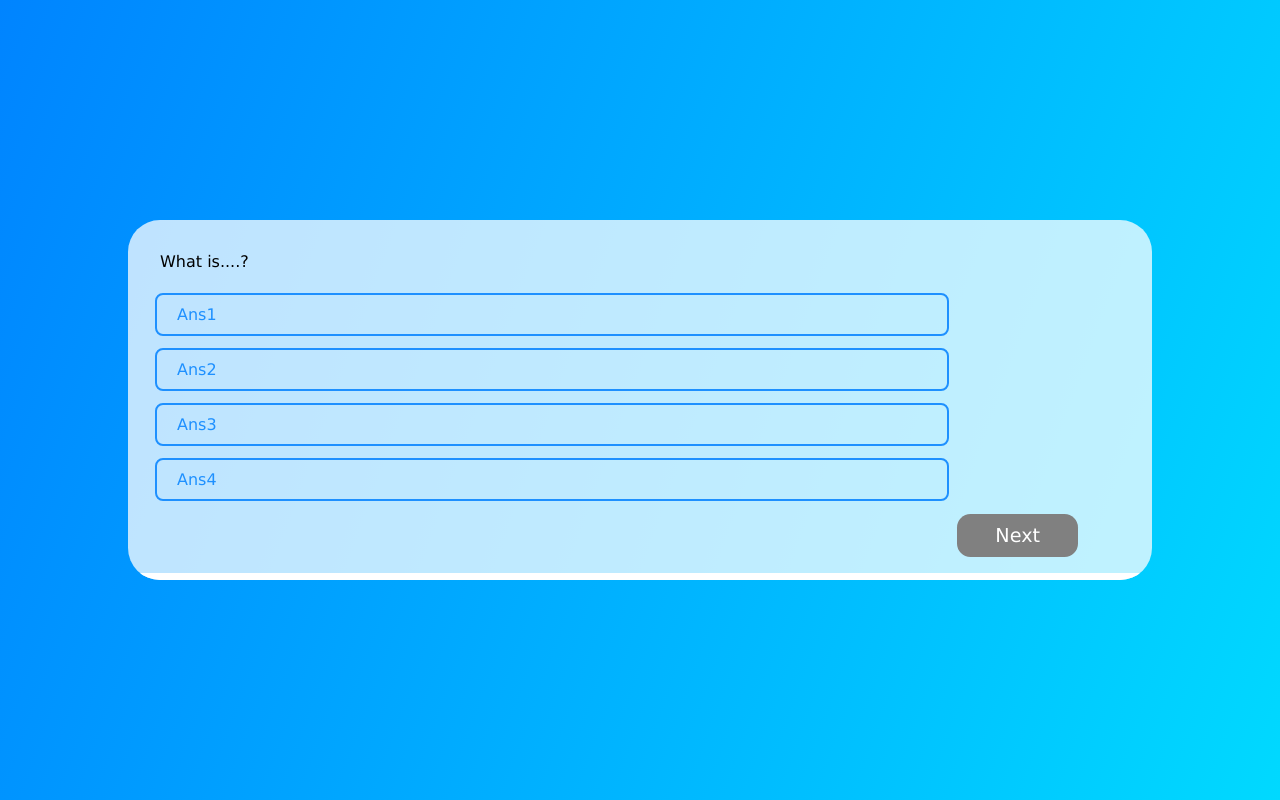
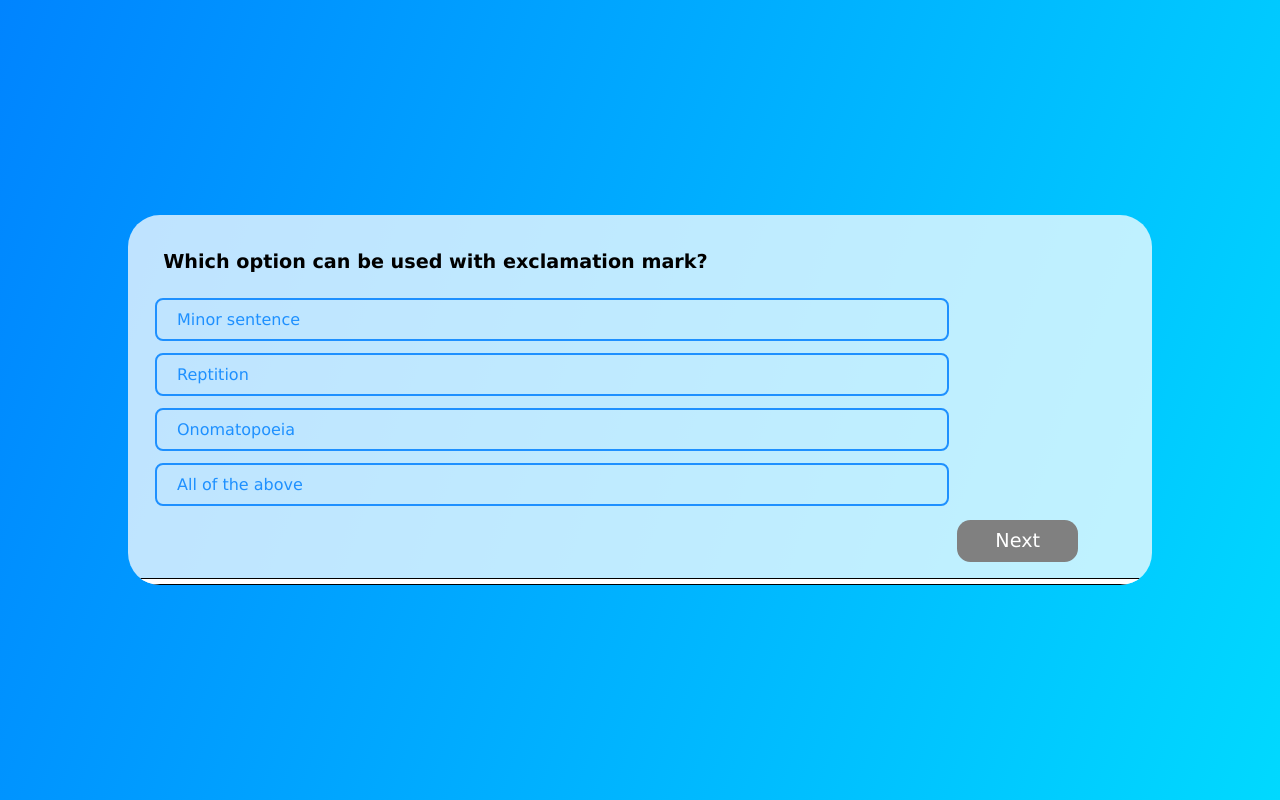
Before and after one commit to ThawyeZaw/EFL_quiz, a plain HTML site: page index.html in a window 1280 px wide. Drawn offline with nearby package versions, Linux system fonts and the light colour scheme.

Commit message:
commit
Questions added
Error fixed
Save result as image feature added

```diff
--- a/index.css
+++ b/index.css
@@ -23,7 +23,8 @@
 }
 .question > p {
 	margin: 1em 1em;
-	font: bold 1.2em;
+	font-size: 1.2em;
+	font-weight: bold;
 }
 input[type='radio'] {
 	display: none;
@@ -81,6 +82,7 @@ button {
 	width: 100%;
 	background: white;
 	height: 2%;
+	border: 1px solid black;
 }
 .progress > span {
 	position: relative;
@@ -97,6 +99,11 @@ button {
 	justify-content: space-between;
 	padding-bottom: 1em;
 	border-bottom: 1px solid #000;
+}
+.mark {
+	font-size: 1.5em;
+	font-weight: bold;
+	font-style: italic;
 }
 .result {
 	padding: 0.5em;
@@ -151,11 +158,32 @@ button {
   top: 20%;
   left: 20%;
   width: 60vw;
-  height: 60vh;
+  height: 70vh;
   overflow: hidden;
   object-fit: contain;
+	background: white;
+	border: 1px solid #000;
+	border-radius: 1em;
 }
 .canvas > canvas, .canvas img {
   width: 100% !important;
-  height: 100% !important;
+  height: 90% !important;
 }
+.saveButtons {
+	display: flex;
+	justify-content: space-between;
+	height: 10%;
+}
+.saveButtons > a,
+.saveButtons > button {
+	text-align: center;
+	color: white;
+  background: #0084ff;
+  font-weight: bold;
+  text-decoration: underline;
+  border: 2px transparent;
+	margin: 1vh 4vw;
+	border-radius: 0.4em;
+	height: 50%;
+	padding: 0.2em 1em 0.8em 1em;
+}
--- a/index.js
+++ b/index.js
@@ -1,52 +1,135 @@
-const Questons = [
+const Questons_data = [
   {
-    question: "What is....?",
-    options: ["Ans1", "Ans2", "Ans3", "Ans4"],
-    correctAns: "Ans1"
+    question: "Pick the option which is completely a fact.",
+    options: [
+      "Diamond, which is world's most precious jewel, is very costly.",
+      'Susan, a veteran dress designer, said, "I think diamonds are precious."',
+      "Anyone who comes to to the jewellery market loves gem.",
+      "Any woman who wears diamond necklaces is fabulous."],
+    correctAns: 'Susan, a veteran dress designer, said, "I think diamonds are precious."'
   },
   {
-    question: "What do you call a....?",
-    options: ["option1", "option2", "option3", "option4"],
-    correctAns: "option1"
+    question: "Which is the best option to use after many complex sentences in a descriptive essay?",
+    options: [
+      "Rule of three",
+      "Shock tactics",
+      "Emotive language",
+      "Directly addressing the reader"],
+    correctAns: "Shock tactics"
   },
   {
-    question: "Which would you like....?",
-    options: ["Ans1", "Ans2", "Ans3", "Ans4"],
-    correctAns: "Ans2"
+    question: "Which option has all correct spelling?",
+    options: [
+      "Onomatapoea, Personal Anedote, Imaginary, Rhetorical Question",
+      "Personal Anacdote, Onamatopoia, Imagary, Rhethorical Question",
+      "Imagery, Rhetorical Question, Personal Anecdote, Onomatopoeia",
+      "Rhetoricel Question, Personal Anedote, Onamatopoeia, Imagary"],
+    correctAns: "Imagery, Rhetorical Question, Personal Anecdote, Onomatopoeia"
   },
   {
-    question: "Which would you like....?",
-    options: ["option1", "option2", "option3", "option4"],
-    correctAns: "option2"
+    question: "What is the benefit of using third person tone in narrative writing?",
+    options: [
+      "To involve writer's emotions",
+      "To involve details the character does not know",
+      "Both of the above",
+      "None of the above"],
+    correctAns: "To involve details the character does not know"
   },
   {
-    question: "When do you.......?",
-    options: ["Ans1", "Ans2", "Ans3", "Ans4"],
-    correctAns: "Ans2"
+    question: "Which option is completely correct in punctuation?",
+    options: [
+      '"Simon," said Belle, "Can you help me with this?"',
+      '"Simon is cooking," said Belle. "so, can you help me with this?"',
+      '"Simon," said Belle, "can you help me with this?"',
+      '"Simon is cooking." said Belle, "So, can you help me with this?"'],
+    correctAns: '"Simon," said Belle, "can you help me with this?"'
   },
   {
-    question: "What is a....?",
-    options: ["option1", "option2", "option3", "option4"],
-    correctAns: "option1"
-  }]
-let num = 0, trueAnswer = ""
+    question: "What should not be done in descriptive / narrative writing as a first persona?",
+    options: [
+      "Describing other characters' emotions",
+      "Describing main character's personality",
+      "Describing what the main character cannot see",
+      "Describing how the main character dies"],
+    correctAns: "Describing how the main character dies"
+  },
+  {
+    question: "What is the best option when the audience is around 6 years old?",
+    options: [
+      "Informal tone",
+      "Formal tone",
+      "Semiformal tone",
+      "Semiformal but mostly informal tone"],
+    correctAns: "Semiformal tone"
+  },
+  {
+    question: "Which does 'Comma Splice' mean?",
+    options: [
+      "Connecting sentences with only comma",
+      "Not using comma before FANBOYS",
+      "Using comma after a FANBOYS, which is after another semicolon",
+      "None of the above"],
+    correctAns: "Connecting sentences with only comma"
+  },
+  {
+    question: "Which option can be used with exclamation mark?",
+    options: [
+      "Minor sentence",
+      "Reptition",
+      "Onomatopoeia",
+      "All of the above"],
+    correctAns: "All of the above"
+  },
+  {
+    question: `"An astonishing sight the lamp reveals, for there, within a metre of the door, stretching as far as one could see in the shadows and blocking the entrance of the chamber, stood to all appearance was a solid wall of gold."
+    <br><br>The author is witnessing a...?`,
+    options: [
+      "The light of the lamp",
+      "The door",
+      "The view of light and shadows",
+      "The wall"],
+    correctAns: "The wall"
+  }
+]
+
+let num = 0, trueAnswer = "", questionLimit = 6, Questons = []
 
 /* --------- display question on load --------- */
 window.onload = () => {
+  ramdomzie()
   DisplayNext()
-  EnableButton()
+}
+/* ---- function to ramdomzie the questions --- */
+function ramdomzie() {
+  let nums = []
+  for (let i = 0; i < Questons_data.length; i++) {
+    nums.push(i)
+  }
+  for (var i = nums.length - 1; i > 0; i--) {
+    var j = Math.floor(Math.random() * (i + 1));
+    var temp = nums[i];
+    nums[i] = nums[j];
+    nums[j] = temp;
+  }
+  nums.forEach(n => {
+    Questons.push(Questons_data[n])
+  })
 }
 
 /* ----- display the question and answers ----- */
 const wrapper = document.querySelector('.wrapper'),
   DisplayNext = () => {
+    ramdomzie()
     let input_data = Questons[num],
+    /* ------ add options and it values to it ----- */
       option = ""
     input_data.options.forEach(q => {
+      let p = q.replace(/\"/g, "~")
       option += `
-    <input type="radio" name="options" id="${q}" value="${q}" />
-    <label for="${q}">${q}</label><br />`
+    <input type="radio" name="options" id="${p}" value="${p}" />
+    <label for="${p}">${q}</label><br />`
     })
+  /* ------------- display the quiz ------------- */
     wrapper.innerHTML = `
   <div class="question">
     <p>${input_data.question}</p>
@@ -57,13 +140,13 @@ const wrapper = document.querySelector('.wrapper'),
   <div class="submit">
     <button onclick="Next()" disabled>Next</button>
   </div>`
-    let width = Math.round(num / Questons.length * 100)
+    let width = Math.round(num / questionLimit * 100)
     wrapper.innerHTML += `
   <div class="progress">
     <span style="width:${width}%"></span>
   </div>`
     num++
-    trueAnswer = input_data.correctAns
+    trueAnswer = input_data.correctAns.replace(/\"/g, "~")
     EnableButton()
   }
 
@@ -85,6 +168,7 @@ const Next = () => {
     options = document.querySelectorAll('input[type="radio"]'),
     chosenValue = document.querySelector('input[type="radio"]:checked').value
   output_data.push({
+    questionNum: num,
     question: question,
     options: [options[0].value, options[1].value, options[2].value, options[3].value],
     correctAns: trueAnswer,
@@ -98,7 +182,7 @@ const Next = () => {
 /* ---- check if all questions are complted --- */
 /* ----------- then show the results ---------- */
 function check() {
-  if (output_data.length == 4) {
+  if (output_data.length == questionLimit - 1) {
     let button = document.querySelector(".submit button")
     button.innerHTML = "Finish"
     button.addEventListener("click", () => {
@@ -108,25 +192,27 @@ function check() {
           marks += 1
         }
       })
+      /* -------- show the results and marks -------- */
       wrapper.innerHTML = `
       <div class="resultBox">
         <section class="remark">
 					<p>Remark</p>
-					<p>${marks} / ${output_data.length}</p>
+					<p class="mark">${marks} / ${output_data.length}</p>
 				</section>
       </div>`
       const resultBox = document.querySelector('.resultBox')
       output_data.forEach(q => {
         let options = ""
         q.options.forEach(option => {
+          let o = option.replace(/~/g, "\"")
           let marked = ""
           if (option == q.chosenAns) { marked = "incorrect" }
           if (option == q.correctAns) { marked = "correct" }
-          options += `<li class="${marked}">${option}</li>`
+          options += `<li class="${marked}">${o}</li>`
         })
         resultBox.innerHTML += `
 					<div class="result">
-						<h2>${q.question}</h2>
+						<h3>${`${q.questionNum}. ${q.question}`}</h3>
 						<ol>
 							${options}
 						</ol>
@@ -144,10 +230,14 @@ function check() {
 
 /* -------------- retry if u want ------------- */
 function retry() {
-  num = 0
-  DisplayNext()
-  EnableButton()
-  output_data = []
+  console.log(num)
+  console.log(output_data)
+  // wrapper.innerHTML = ""
+  // ramdomzie()
+  location.reload()
+  console.log(num)
+  console.log(output_data)
+  // console.log("clicked")
 }
 
 function save() {
@@ -158,7 +248,13 @@ function save() {
     container.innerHTML += `
     <div class="canvas">
       <img src="${image}" alt="SOMETHING WENT WRONG!" />
+      <div class="saveButtons">
+      <a href="${image}" download onclick="hide()">Save image</a>
+      <button onclick="hide()">Back</button>
+      </div>
     </div>`
-    // container.querySelector(".canvas").appendChild(canvas);
   });
 }
+function hide() {
+  document.querySelector(".canvas").style.display = "none"
+}
```
